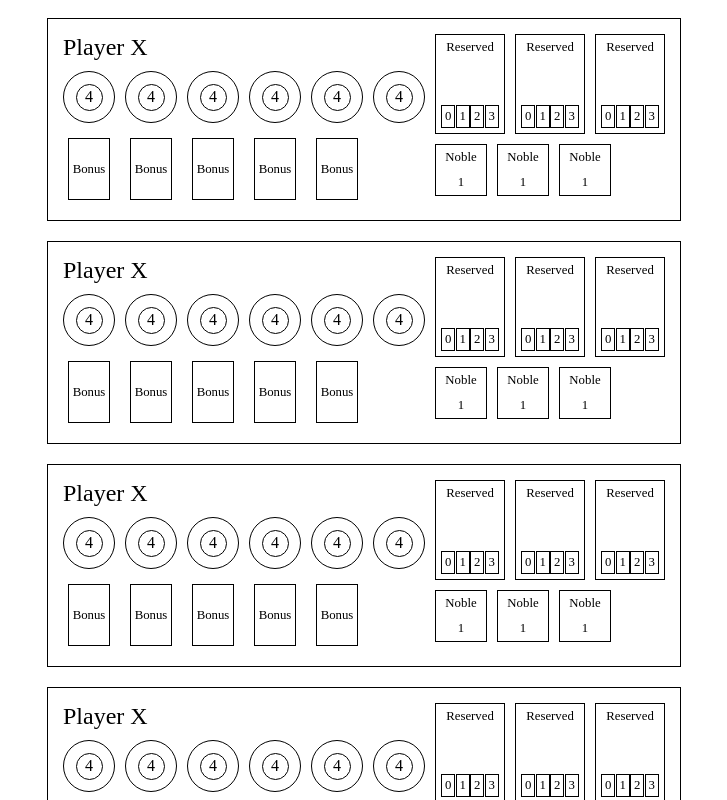
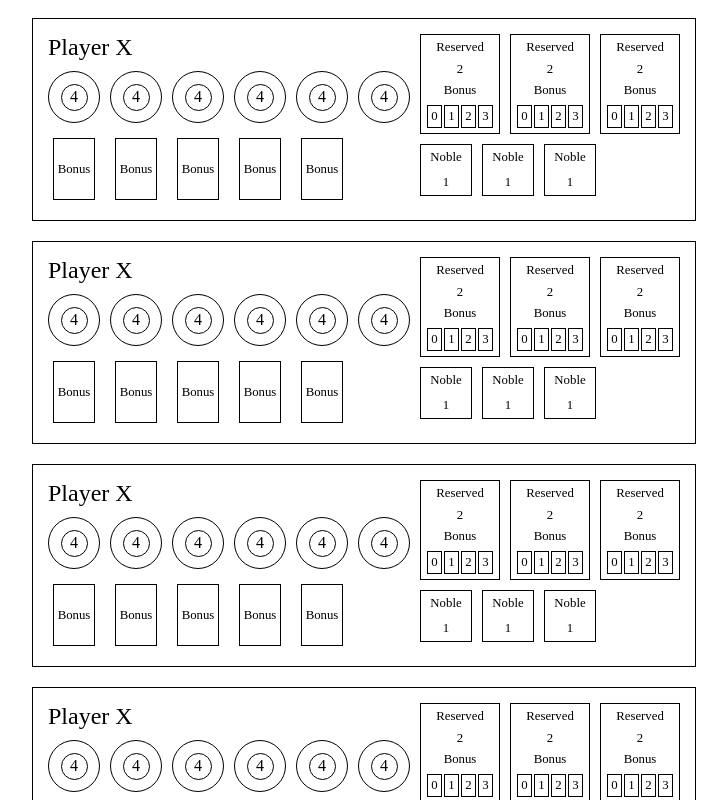
Before and after one commit to RathaR/board-games-map, a React app: page / in a window 1280 px wide. Shown: the top 800 px of the page, without its empty margins (276-1003 px from the left). Built offline with nearby package versions, Linux system fonts and the light colour scheme.

Commit message:
added prestige and bonus to card rendering layout

```diff
--- a/client/scense/Game/components/Card/index.jsx
+++ b/client/scense/Game/components/Card/index.jsx
@@ -14,11 +14,15 @@ class Card extends Component {
     const blockClasses = classNames(`${BLOCK}`, {[`${BLOCK}--reserved`]: type === 'Reserved'});
     const costTokenClasses = classNames(`${BLOCK}__cost-token`, {[`${BLOCK}__cost-token--reserved`]: type === 'Reserved'});
     const costClasses = classNames(`${BLOCK}__cost`, {[`${BLOCK}__cost--deck`]: type === 'Deck'});
+    const bonusClasses = classNames(`${BLOCK}__bonus`, {[`${BLOCK}__bonus--deck`]: type === 'Deck'});
+    const prestigeClasses = classNames(`${BLOCK}__prestige`, {[`${BLOCK}__prestige--deck`]: type === 'Deck'});
 
     return (<div className={blockClasses}>
       <div className={`${BLOCK}__title`}>
         {this.props.type}
       </div>
+      <div className={prestigeClasses}>2</div>
+      <div className={bonusClasses}>Bonus</div>
       <div className={costClasses}>
         {[1,2,3,4].map((elem, index) => <div className={costTokenClasses} key={index}>{index}</div> )}
       </div>
--- a/client/scense/Game/components/Card/styles.scss
+++ b/client/scense/Game/components/Card/styles.scss
@@ -1,6 +1,6 @@
 $card-width: 100px;
 $card-height: 160px;
-$card-width-reserved: 70px;
+$card-width-reserved: 80px;
 $card-height-reserved: 100px;
 
 .card {
@@ -16,9 +16,24 @@ $card-height-reserved: 100px;
 
   text-align: center;
 
-
   &__title {
     flex-grow: 1;
+  }
+
+  &__prestige {
+    flex-grow: 1;
+
+    &--deck {
+      display: none;
+    }
+  }
+
+  &__bonus {
+    flex-grow: 1;
+
+    &--deck {
+      display: none;
+    }
   }
 
   &__cost {
```
